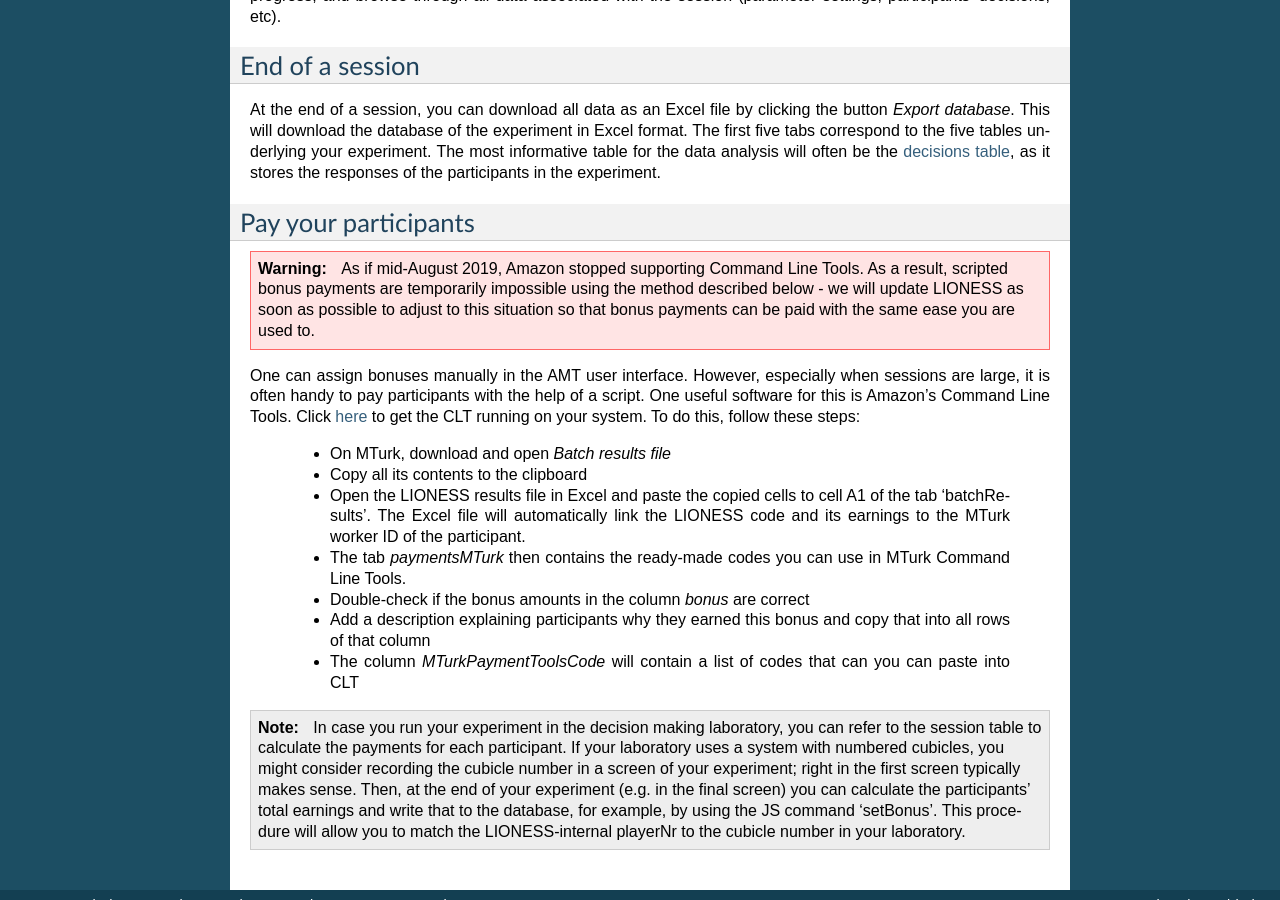
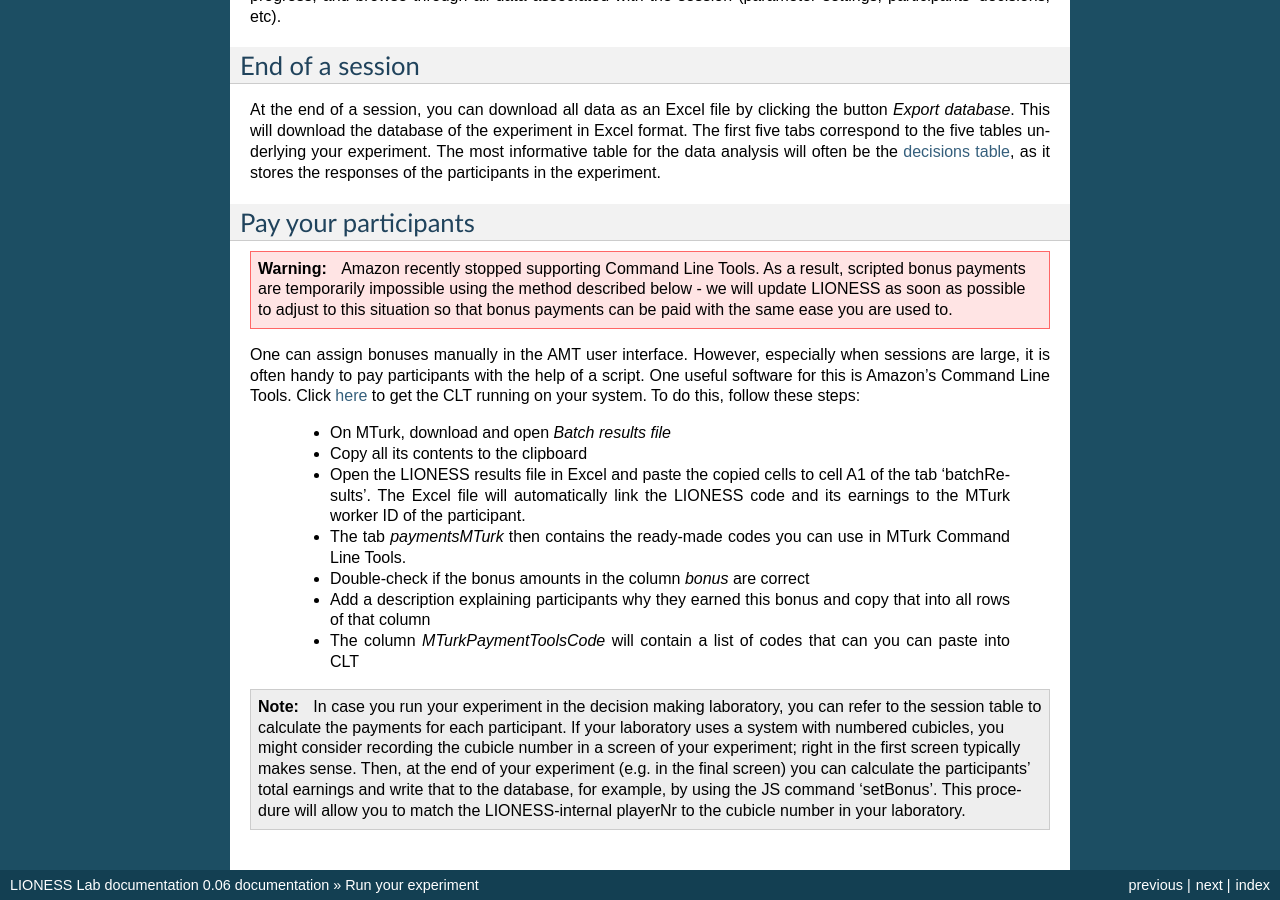
Before and after one commit to marcusgia2505/LIONESS_doc, a Sphinx documentation site: the page built from docs/0304_run.rst, in a window 1280 px wide and 900 px high, scrolled down 977 px. Built offline with Sphinx 7.4.7, drawn with Linux system fonts in a browser that asks for light colours.

Commit message:
Update 0304_run.rst

```diff
--- a/docs/0304_run.rst
+++ b/docs/0304_run.rst
@@ -41,7 +41,7 @@
 Pay your participants
 =======================
 
-.. warning:: As if mid-August 2019, Amazon stopped supporting Command Line Tools. As a result, scripted bonus payments are temporarily  impossible using the method described below - we will update LIONESS as soon as possible to adjust to this situation so that bonus payments can be paid with the same ease you are used to.
+.. warning:: Amazon recently stopped supporting Command Line Tools. As a result, scripted bonus payments are temporarily  impossible using the method described below - we will update LIONESS as soon as possible to adjust to this situation so that bonus payments can be paid with the same ease you are used to.
 
 
 One can assign bonuses manually in the AMT user interface. However, especially when sessions are large, it is often handy to pay participants with the help of a script. One useful software for this is Amazon's Command Line Tools. Click `here <https://requester.mturk.com/developer/tools/clt>`__ to get the CLT running on your system. To do this, follow these steps:
```
